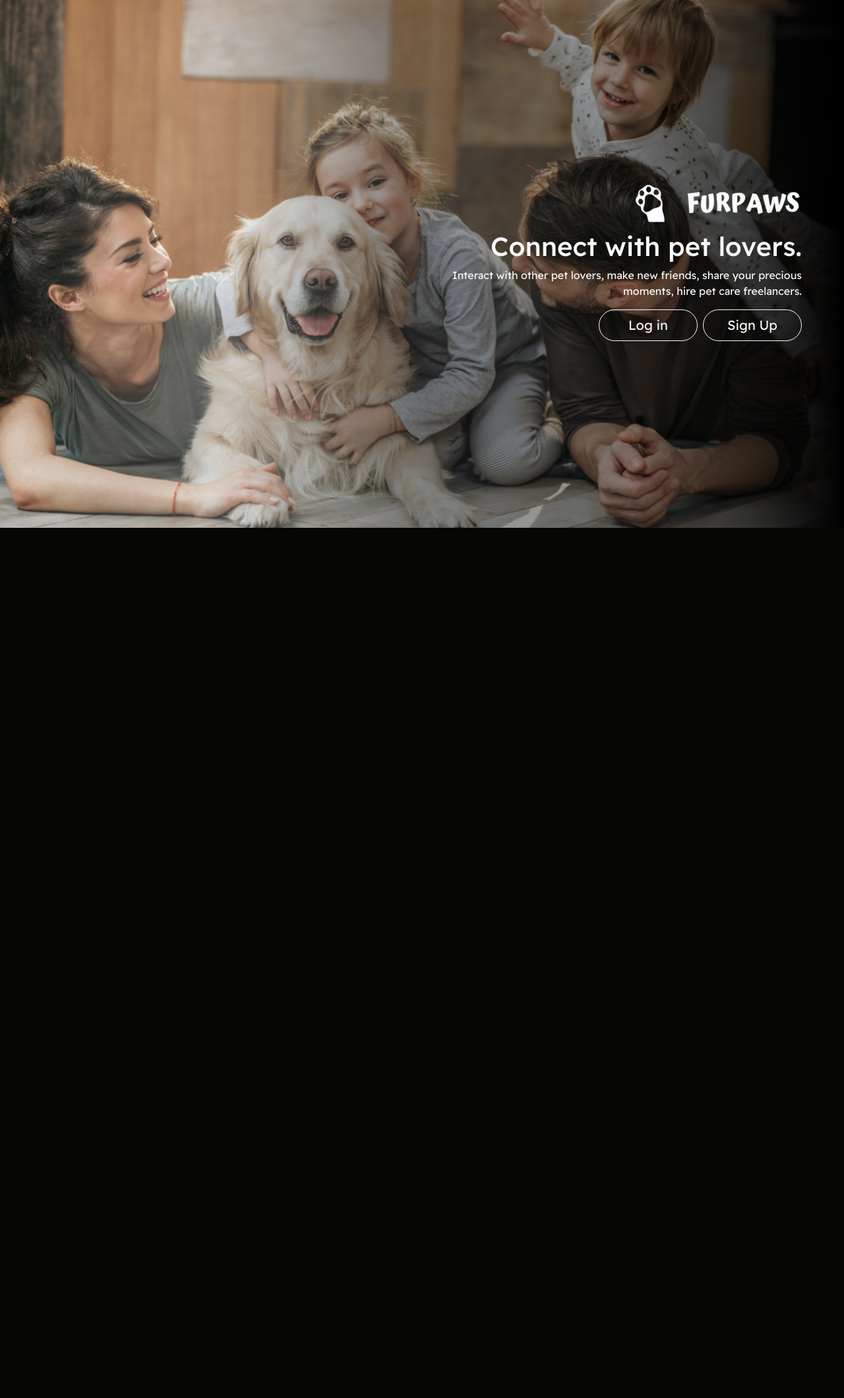
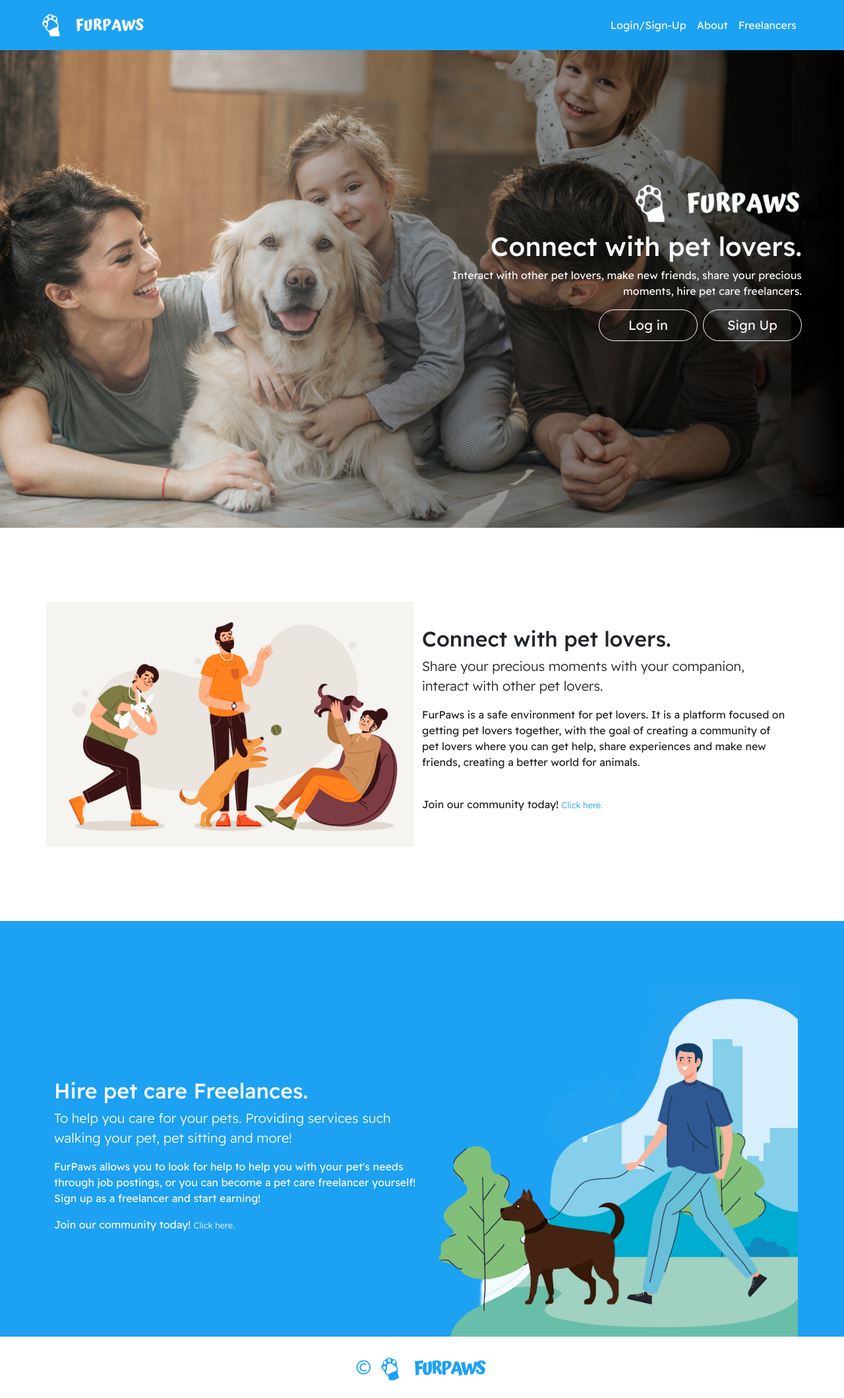
Before and after one commit to uvwbermudo/Furpaws, a Flask app: page / in a window 1280 px wide. Shown: the whole page at 66% size. Before the commit the page ends 800 px from the top, so only its background shows below. Run offline with Flask 2, Linux system fonts and the light colour scheme; parts of the project's set-up code (start-up, migrations or seed data) failed here and were passed over; some libraries are stand-ins or nearby versions.

Commit message:
FUR-6 update landing page, log in with toast notif

```diff
--- a/flaskr/models.py
+++ b/flaskr/models.py
@@ -1,7 +1,8 @@
 from flaskr import db
+from flask_login import UserMixin
 
 
-class Users(db.Model):
+class Users(db.Model, UserMixin):
     __tablename__='users'
     tag = db.Column(db.String(25), primary_key=True, nullable=False)
     email = db.Column(db.String(150), unique=True)
@@ -13,3 +14,6 @@ class Users(db.Model):
     state = db.Column(db.String(50), nullable=False)
     zipcode = db.Column(db.String(50), nullable=False)
     country = db.Column(db.String(50), nullable=False)
+
+    def get_id(self):
+        return self.tag
--- a/flaskr/static/css/styles.css
+++ b/flaskr/static/css/styles.css
@@ -1,5 +1,6 @@
-html {
+html, body {
     height: 100%;
+    width: 100%;
 }
 * {
     font-family: 'Readex Pro', sans-serif;
@@ -81,6 +82,18 @@ html {
     }
 }
 
+.load-from-bottom {
+    animation: load-from-bottom .5s linear;
+}
+@keyframes load-from-bottom {
+    from {
+        transform: translateY(15%);
+    } to {
+        transform: translateY(0%);
+
+    }
+}
+
 .fade-in{
     animation: fade-in .4s linear;
 }
@@ -150,6 +163,21 @@ html {
     padding-left: 5vw;
     padding-right: 5vw;
 }
+
+.landing-mid-section {
+    background-image:
+    linear-gradient(to right, rgba(255, 255, 255, 0), rgba(228, 224, 224, 0.24), rgba(32, 32, 32, 0.479), rgba(0, 0, 0, 0.404), rgba(0,0,0,1)),
+    url('../img/landing_bg.jpg');
+    overflow-x: hidden;
+    overflow-y: hidden;
+    height: 100vh;
+    display: flex;
+    align-items: center;
+    justify-content: end;
+    padding-left: 5vw;
+    padding-right: 5vw;
+}
+
 
 @media all and (max-width: 900px) {
     .mid-section {
@@ -239,6 +267,10 @@ input[data-autocompleted] {
     transform: scale(1.05);
 }
 
+.fp-text-blue {
+    color: #1da1f2;
+}
+
 .btn-fp-blue {
     background-color: #1da1f2;
     color: white;
@@ -254,6 +286,9 @@ input[data-autocompleted] {
 .btn.btn-fp-blue:active {
     background-color: #1da1f2;
     transform: scale(1);
+}
+.bg-fp-blue {
+    background-color: #1da1f2;
 }
 
 .btn-link {
@@ -303,3 +338,20 @@ input[data-autocompleted] {
 .fp-blue {
     color:#1da1f2;
 }
+
+.bottom-left-toast {
+    position: absolute;
+    bottom: 0;
+    left: 0;
+}
+
+.toast-logo {
+    height: 40px;
+    padding: 0;
+    margin: 0;
+}
+.toast-text-logo {
+    height: 20px;
+    padding: 0;
+    margin: 0;
+}
--- a/flaskr/static/js/main.js
+++ b/flaskr/static/js/main.js
@@ -42,7 +42,8 @@ function register_user(){
         .then(response => {
             if (response.status == 200) {
                 console.log('Success')
-                window.location.replace('/login')
+                window.location.href='/login'
+                console.log(success_register)
             } else {
                 return response.json()
             }
@@ -84,3 +85,77 @@ function register_user(){
             })
         })
 }
+
+
+
+function login_user(){
+    username = $('#login #username').val();
+    password = $('#login #user_password').val();
+    var formdata = new FormData()
+    formdata.append('password', password);
+    if (username.includes('@')){
+        formdata.append('email', username);
+    } else {
+        formdata.append('tag', username);
+    }
+
+    var form_data = {};
+    formdata.forEach((value, key) => form_data[key] = value);
+    fetch('/verify-login', {
+        method: 'POST',
+        headers: {
+            'Content-Type': 'application/json',
+            'X-CSRF-TOKEN': csrf,
+            },
+        body: JSON.stringify(form_data),
+        })
+        .then(response => {
+            if (response.status == 200) {
+                console.log('Success')
+                window.location.href='/home'
+            } else {
+                return response.json()
+            }
+        }).then(function(response){
+            console.log(response)
+            response[1].forEach(function(field){
+                if ((field == 'tag') || (field == 'email')){
+                    form_field = $('#username');
+                    username_error = true;
+                }else if (field == 'csrf_token'){
+                    return
+                } else {
+                    form_field = $('#user_password')
+                }
+                form_icon = form_field.next()
+                form_span = form_field.next().next();
+                form_span.html('');
+                if (field in response[0]){
+                    console.log(response[0])
+                    console.log(field in response[0])
+                    form_span.html(`<span class="ms-auto float-end text-danger fade-in bounce"  style="font-size: 14px;">${response[0][field][0]} <i class="bi-exclamation-circle-fill"></i> </span>
+                    `);
+                    form_icon.css({
+                        "color": "red",
+                    })
+                    form_field.css ({
+
+                        'background-color': 'rgba(218, 49, 49, 0.13)',
+                    })
+                } else {
+                    if ((field =='password') && username_error){
+                        return
+                    }
+                    form_span.html(`<span class="ms-auto float-end text-success fade-in"  style="font-size: 14px;">Looks good! <i class="bi-check-circle-fill"></i> </span>
+                    `);
+                    form_icon.css({
+                        "color":"green"
+                    })
+                    form_field.css ({
+                        'background-color': 'rgba(6, 196, 69, 0.13)',
+                    })
+                }
+
+            })
+        })
+}
--- a/flaskr/templates/auth/base.html
+++ b/flaskr/templates/auth/base.html
@@ -13,8 +13,9 @@
 
   <link rel="stylesheet" href="../../static/css/styles.css">
 </head>
-<body class="{% block bg %}landing-bg{% endblock %}">
+<body class="{% block bg %}landing-bg{% endblock %} position-relative">
     <input class="p-0 m-0" type="hidden" name="csrf_token" id="csrf_token" value="{{ csrf_token() }}">
+    {% include 'toast.html' %}
     {% block body_content %}{% endblock %}
 
 
@@ -26,5 +27,36 @@
   <script src="https://cdn.jsdelivr.net/npm/bootstrap@5.2.2/dist/js/bootstrap.bundle.min.js" integrity="sha384-OERcA2EqjJCMA+/3y+gxIOqMEjwtxJY7qPCqsdltbNJuaOe923+mo//f6V8Qbsw3" crossorigin="anonymous"></script>
   <script src="https://unpkg.com/htmx.org@1.8.4" integrity="sha384-wg5Y/JwF7VxGk4zLsJEcAojRtlVp1FKKdGy1qN+OMtdq72WRvX/EdRdqg/LOhYeV" crossorigin="anonymous"></script>
   <script src="../../static/js/main.js"></script>
+  {% with messages = get_flashed_messages(with_categories=true) %}
+    {% if messages %}
+    {% for category, message in messages %}
+    {% if category == 'success' %}
+      <script>
+        let icon_holder = $('#toast-icon')
+        icon_holder.html('<i class="bi-check-circle-fill text-success"></i>')
+      </script>
+    {% elif category =='warning' %}
+      <script>
+        let icon_holder = $('#toast-icon')
+        icon_holder.html('<i class="bi-exclamation-circle-fill text-warning"></i>')
+      </script>
+    {% else %}
+      <script>
+        let icon_holder = $('#toast-icon')
+        icon_holder.html('<i class="bi-exclamation-circle-fill text-danger"></i>')
+      </script>
+    {% endif %}
+    <script>
+      let myalert = $('.toast')
+      let mymessage = $('#toast-message')
+      mymessage.html('{{message}}')
+      let bsalert = new bootstrap.Toast(myalert)
+      bsalert.show()
+    </script>
+  {% endfor %}
+  {% endif %}
+  {% endwith %}
+
+
 </body>
 </html>
--- a/flaskr/templates/auth/landing.html
+++ b/flaskr/templates/auth/landing.html
@@ -1,12 +1,31 @@
 {% extends 'auth/base.html' %}
-
+{%block bg%}
+{%endblock%}
 {% block title %}
 FurPaws - Index
 {% endblock %}
 
 {% block body_content %}
-<div class="mid-section text-white d-flex flex-row load-from-right">
-  <div class="text-light d-flex flex-column " style="max-width: 600px">
+<nav class="navbar navbar-expand-lg  fixed-top pe-5 navbar-dark bg-fp-blue">
+        <a href="#" style="text-decoration: none;">
+          <img src="../../static/img/fp_logo_trans.png" loading="lazy" class="ps-5 m-0" alt="furpaws_logo" srcset="" style="height: 60px;">
+          <img src="../../static/img/furpaws_trans.png" loading="lazy" class="m-0" alt="furpaws_logo" srcset="" style="height: 30px;">
+        </a>
+      <button class="navbar-toggler" type="button" data-bs-toggle="collapse" data-bs-target="#navmenu">
+          <span class="navbar-toggler-icon"></span>
+      </button>
+      <div class="collapse navbar-collapse justify-content-end bg-fp-blue m-0 " id="navmenu">
+          <div class="navbar-nav ms-auto ">
+              <a href="#login/signup" class="nav-item nav-link text-light fw-medium" >Login/Sign-Up</a>
+              <a href="#about" class="nav-item nav-link text-light fw-medium">About</a>
+              <a href="#freelancers" class="nav-item nav-link text-light fw-medium">Freelancers</a>
+              <a href="" class="nav-item nav-link"></a>
+          </div>
+      </div>
+</nav>
+
+<div class="landing-mid-section text-white d-flex flex-row" id="login/signup">
+  <div class="text-light d-flex flex-column load-from-right " style="max-width: 600px">
     <div class="d-flex align-items-center align-self-end mb-3" style="height: 50px;">
         <img src="../../static/img/fp_logo_trans.png" loading="lazy" class="small-logo m-0" alt="furpaws_logo" srcset="">
         <img src="../../static/img/furpaws_trans.png" loading="lazy" class="small-logo-text m-0" alt="furpaws_logo" srcset="">
@@ -17,7 +36,54 @@ FurPaws - Index
       <a href="/login" class="text-wrap btn btn-outline-light btn-lg rounded-5 ms-2" style="width: 150px;"> Log in </a>
       <a href="/register" class="text-wrap btn btn-outline-light btn-lg rounded-5 ms-2" style="width: 150px;"> Sign Up </a>
     </div>
-
   </div>
 </div>
+
+<section id="about" class="py-3" >
+  <div class="container py-5">
+    <div class="row align-items-center justify-content-between py-5">
+        <div class="col-md h-100 p-0 w-100">
+            <img src="../../static/img/landingimg2.jpg" class="m-0 w-100" alt="">
+        </div>
+        <div class="col-md">
+            <h2>Connect with pet lovers.</h2>
+            <p class="lead">Share your precious moments with your companion, interact with other pet lovers.</p>
+            <p>FurPaws is a safe environment for pet lovers. It is a platform focused on getting pet lovers together, with the goal of creating a community of pet lovers where you can get help, share experiences and make new friends, creating a better world for animals.</p>
+            <br/>
+            <p>Join our community today! <a href="/register" class="btn-link lead">Click here.</a></p>
+        </div>
+    </div>
+</div>
+</section>
+
+<section id="freelancers" class="py-t bg-fp-blue text-light text-sm-start" >
+  <div class="container pt-5">
+    <div class="row align-items-center justify-content-between pt-5">
+      <div class="col-md">
+        <h2>Hire pet care Freelances.</h2>
+        <p class="lead">To help you care for your pets. Providing services such walking your pet, pet sitting and more!</p>
+        <p>FurPaws allows you to look for help to help you with your pet's needs through job postings, or you can become a pet care freelancer yourself! Sign up as a freelancer and start earning!</p>
+        <p>Join our community today! <a href="/register" class="btn-link text-light lead">Click here.</a></p>
+      </div>
+      <div class="col-md h-100 p-0 w-100">
+          <img src="../../static/img/landingimg.png" class="m-0 w-100" alt="">
+      </div>
+    </div>
+</div>
+</section>
+
+<footer class="p-2 bg-white fp-text-blue text-center position-relative">
+  <a href="#" class="text-decoration-none fp-text-blue  ">
+  <div class="container d-flex flex-row align-items-center justify-content-center">
+      <p class="lead pt-3 " style="font-size: 30px;">&copy;</p>
+      <img src="../../static/img/fp-logo-round-white.png" loading="lazy" class="m-0" alt="furpaws_logo" srcset="" style="height: 60px;">
+      <img src="../../static/img/fp-logo-text-white.png" loading="lazy" class="m-0"
+      alt="furpaws_logo" srcset="" style="height: 30px;">
+    </div>
+  </a>
+</footer>
+
+
+
+
 {% endblock %}
--- /dev/null
+++ b/flaskr/templates/toast.html
@@ -0,0 +1,14 @@
+<div class="toast-container p-3 load-from-bottom bounce bottom-left-toast">
+    <div class="toast" data-bs-autohide="false" data-bs-animation="false">
+      <div class="toast-header">
+        <img src="../../static/img/fp-logo-round-white.png" class="rounded toast-logo" alt="...">
+        <img src="../../static/img/fp-logo-text-white.png" class="rounded toast-text-logo me-auto" alt="...">
+        <small></small>
+        <button type="button" class="btn-close" data-bs-dismiss="toast" aria-label="Close"></button>
+      </div>
+      <div class="toast-body">
+        <span id="toast-icon"><i class="bi-check-circle-fill text-success"></i></span>
+        <span id="toast-message">My message</span>
+      </div>
+    </div>
+</div>
```
Also changed, not shown: flaskr/__init__.py (+9 -0 lines), flaskr/auth/controller.py (+60 -5 lines), flaskr/auth/forms.py (+28 -5 lines), flaskr/templates/auth/login.html (+14 -7 lines), flaskr/templates/base.html (added, +57 -0 lines), flaskr/templates/home/home.html (added, +7 -0 lines), flaskr/static/img/carousel3.avif (added), flaskr/static/img/landingimg.png (added), flaskr/static/img/landingimg2.jpg (added), 2 other files.
